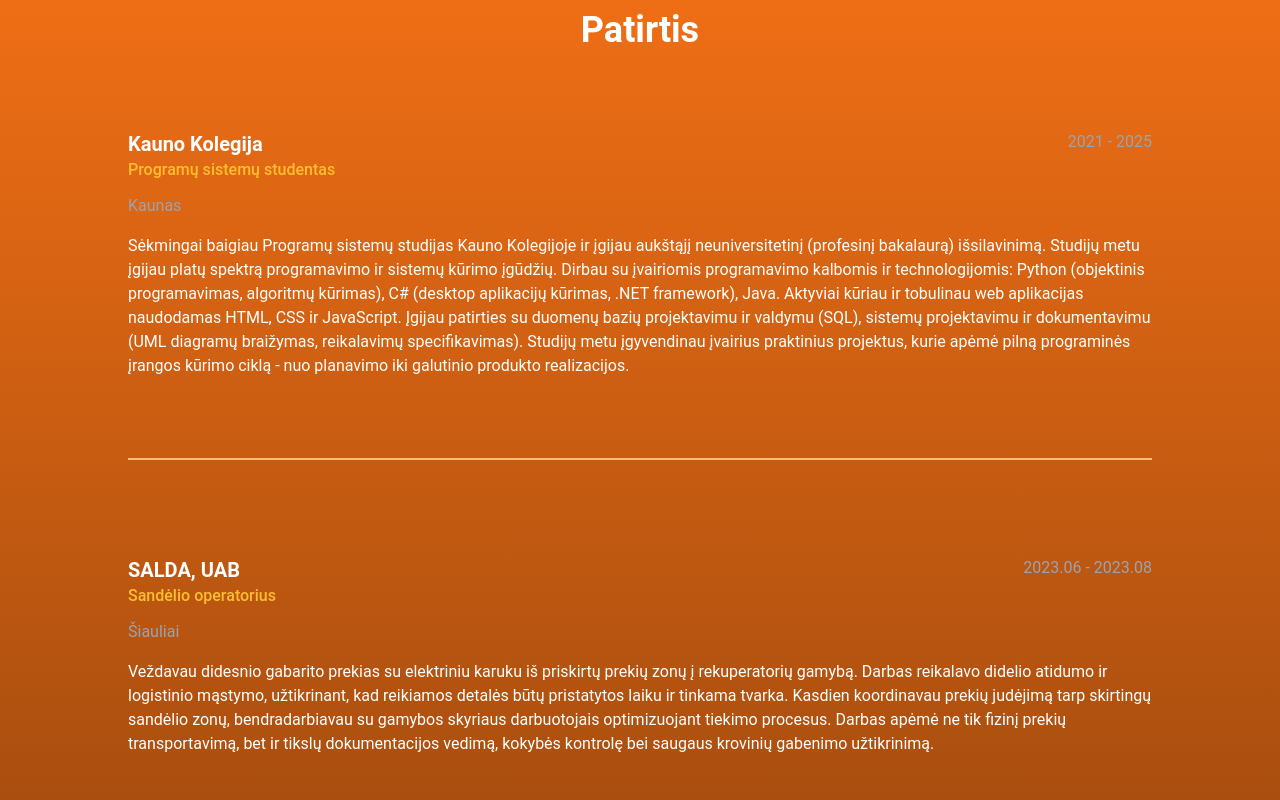
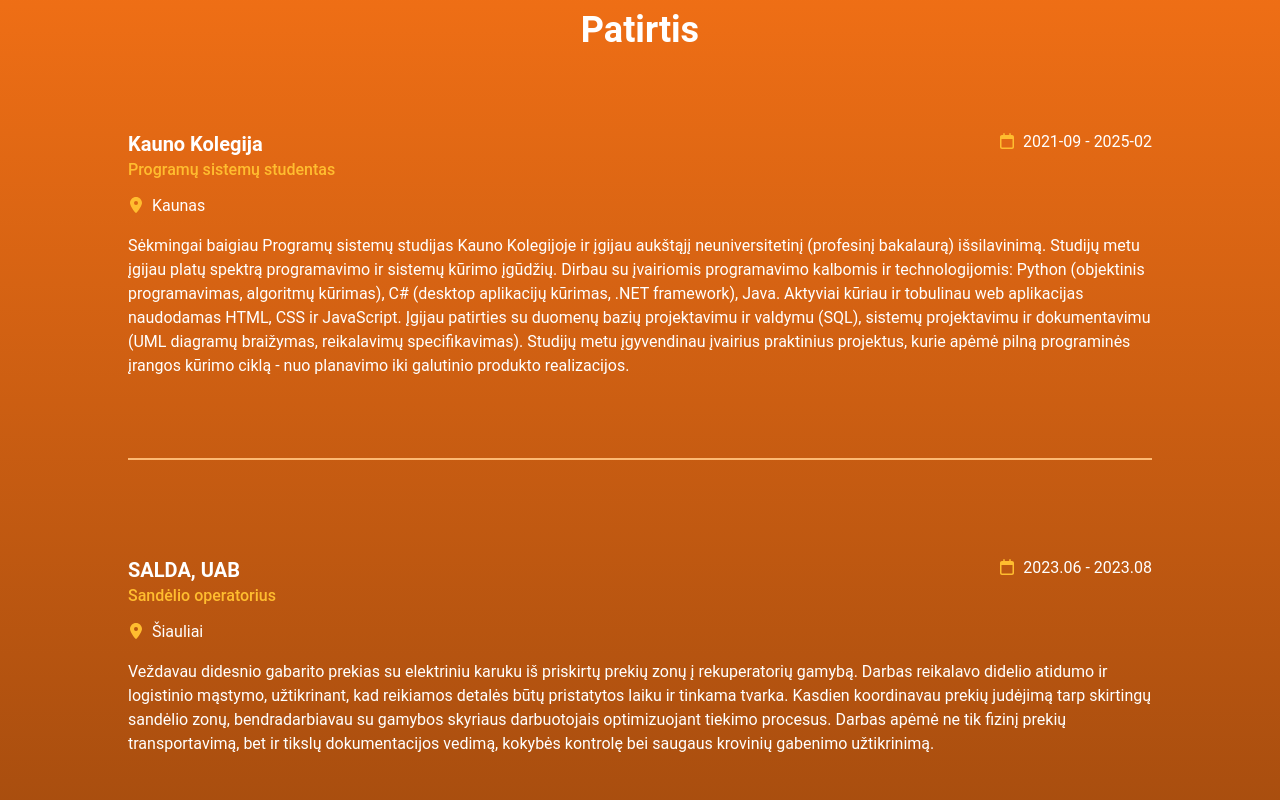
Before and after one commit to InfinitePurge/my-blog, a React (Vite) app: page / in a window 1280 px wide. Shown: the part 3080-3880 px from the top of the page. Built offline with nearby package versions, Linux system fonts and the light colour scheme.

Commit message:
Final stage

```diff
--- a/src/Components/Experience.jsx
+++ b/src/Components/Experience.jsx
@@ -1,5 +1,6 @@
 import React from 'react'
 import Reveal from '../Animations/Reveal'
+import { FaRegCalendar, FaLocationDot } from 'react-icons/fa6'
 
 const Experience = () => {
 
@@ -9,7 +10,7 @@ const Experience = () => {
             company: 'Kauno Kolegija',
             role: 'Programų sistemų studentas',
             location: 'Kaunas',
-            date: '2021 - 2025',
+            date: '2021-09 - 2025-02',
             description: 'Sėkmingai baigiau Programų sistemų studijas Kauno Kolegijoje ir įgijau aukštąjį neuniversitetinį (profesinį bakalaurą) išsilavinimą. Studijų metu įgijau platų spektrą programavimo ir sistemų kūrimo įgūdžių. Dirbau su įvairiomis programavimo kalbomis ir technologijomis: Python (objektinis programavimas, algoritmų kūrimas), C# (desktop aplikacijų kūrimas, .NET framework), Java. Aktyviai kūriau ir tobulinau web aplikacijas naudodamas HTML, CSS ir JavaScript. Įgijau patirties su duomenų bazių projektavimu ir valdymu (SQL), sistemų projektavimu ir dokumentavimu (UML diagramų braižymas, reikalavimų specifikavimas). Studijų metu įgyvendinau įvairius praktinius projektus, kurie apėmė pilną programinės įrangos kūrimo ciklą - nuo planavimo iki galutinio produkto realizacijos.'
         },
         {
@@ -68,12 +69,12 @@ const Experience = () => {
                             </Reveal>
                         </div>
                         <Reveal>
-                            <span className="text-gray-400">{exp.date}</span>
+                            <span className="text-white"><FaRegCalendar className='inline-block mr-1 mb-1 text-[#ffbd2f]' /> {exp.date}</span>
                         </Reveal>
                     </div>
                     <div className="flex justify-between items-start mb-2">
                         <Reveal>
-                            <span className="text-gray-400">{exp.location}</span>
+                            <span className="text-white"><FaLocationDot className='inline-block mr-1 mb-1 text-[#ffbd2f]' /> {exp.location}</span>
                         </Reveal>
                     </div>
                     <Reveal>
```
